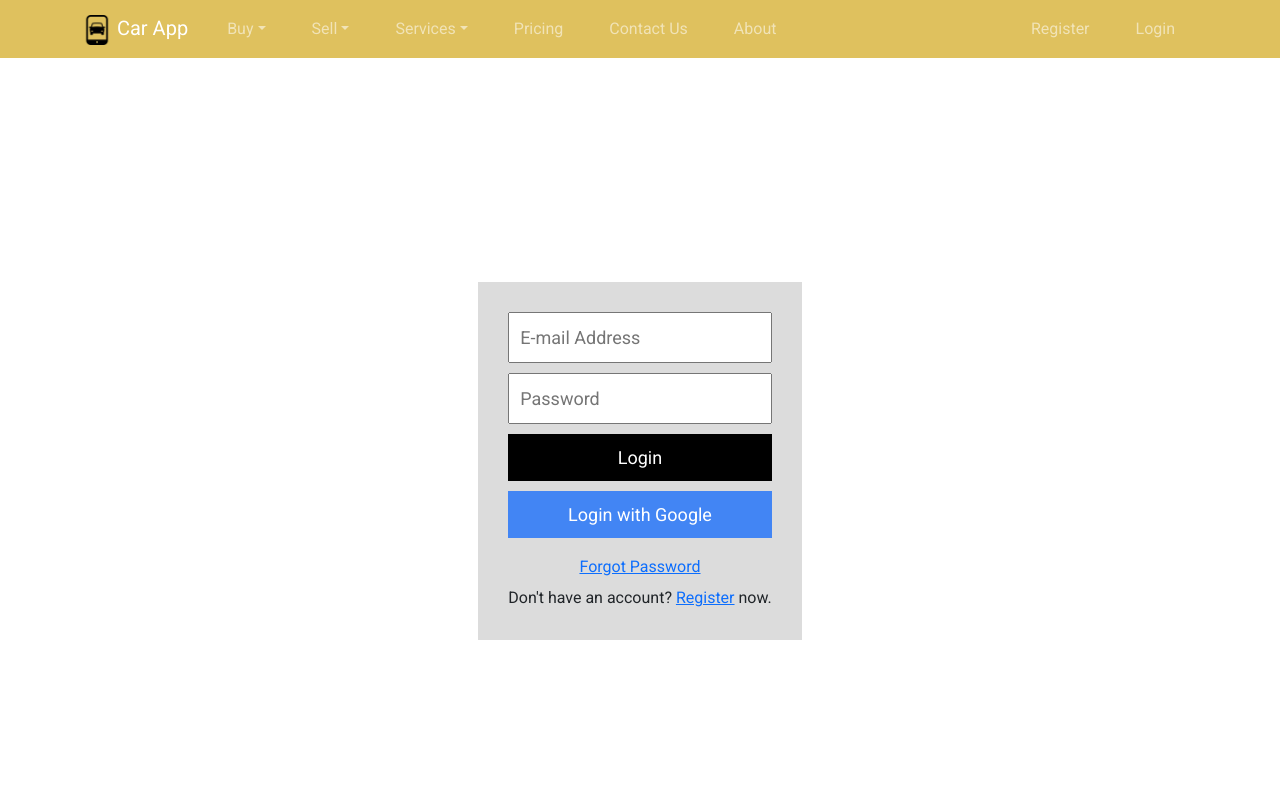
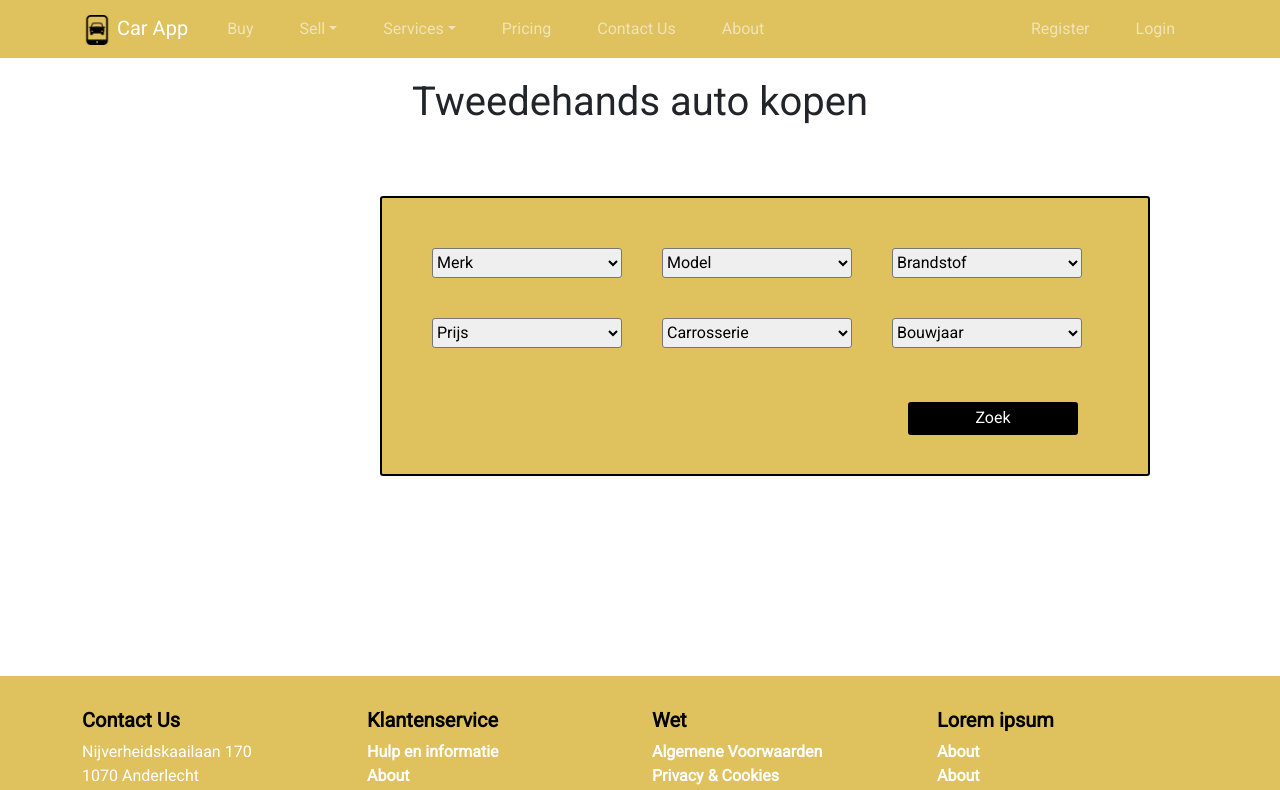
Before and after one commit to EHB-TI/web-app-acces-denied, a React (Create React App) app: page /buy in a window 1280 px wide. Shown: the top 790 px of the page. Built offline with nearby package versions, Linux system fonts and the light colour scheme; no server answers.

Commit message:
Added the search section for a car

```diff
--- a/src/App.js
+++ b/src/App.js
@@ -8,6 +8,7 @@ import Register from './pages/authentication/Register';
 import Reset from './pages/authentication/Reset';
 import Dashboard from './pages/Dashboard';
 import {auth} from './firebase/firebase';
+import SearchCar from './pages/SearchCar';
 
 function App() {
   const [user, setUser] = useState(null);
@@ -18,6 +19,7 @@ function App() {
   }, [])
 
   if(user != null)
+
     return (
       <Router>
         <NavBar bool={true}/>
@@ -25,14 +27,16 @@ function App() {
             <Route exact path="/reset" component={Reset} />
             <Route exact path="/dashboard" component={Dashboard} />
 
+            <Route path="/buy" component={SearchCar} />
             <Route path="/" component={Dashboard} />
+
         </Switch>
 
         <Footer/>
       </Router>
     );
 
-  else
+
   return (
     <Router>
       <NavBar bool={false}/>
@@ -40,7 +44,9 @@ function App() {
           <Route exact path="/register" component={Register} />
           <Route exact path="/reset" component={Reset} />
 
+          <Route path="/buy" component={SearchCar} />
           <Route path="/" component={Login} />
+
       </Switch>
       <Footer/>
     </Router>
--- a/src/components/NavBar.js
+++ b/src/components/NavBar.js
@@ -26,11 +26,7 @@ function NavBar(props)
         <Navbar.Toggle aria-controls="responsive-navbar-nav" />
           <Navbar.Collapse id="responsive-navbar-nav">
             <Nav className="me-auto">
-              <NavDropdown className="navlink" title="Buy" id="collasible-nav-dropdown">
-                <NavDropdown.Item className="navlink-Item" as={Link} to={"/buy/cars"}>Cars</NavDropdown.Item>
-                <NavDropdown.Item className="navlink-Item" bg="info" as={Link} to={"/buy/motorbikes"}>Motorbikes</NavDropdown.Item>
-                <NavDropdown.Item className="navlink-Item" as={Link} to={"/buy/vans"}>Vans</NavDropdown.Item>
-              </NavDropdown>
+            <Nav.Link className="navlink" as={Link} to={"/buy"}>Buy</Nav.Link>
 
               <NavDropdown className="navlink" title="Sell" >
                 <NavDropdown.Item className="navlink-Item" as={Link} to={"/sell"}>Publish your car</NavDropdown.Item>
--- /dev/null
+++ b/src/layout/SearchCar.css
@@ -0,0 +1,41 @@
+#TitelKoop{
+    text-align: center;
+    margin-top: 20px;
+}
+#KoopSection{
+    background-color: #dfc15e;
+    margin: 30px;
+    margin-left:   380px;
+    margin-top: 70px;
+    margin-bottom: 200px;
+    width: 770px;
+    height: 280px;
+    border: 2px solid black;
+    border-radius: 3px;
+    padding: 30px;
+
+}
+
+#KoopSection select{
+    width: 190px;
+    margin: 20px;
+    height: 30px;
+    border-radius: 3px;
+}
+
+#KoopSection button{
+    float: right;
+    margin-right: 40px;
+    width: 170px;
+    height: 33px;
+    margin-top: 10px;
+    border: 2px solid black;
+    border-radius: 3px;
+    background-color: black;
+    color: white;
+}
+
+#KoopSection button:hover{
+    background-color: #1c1c1c;
+
+}
--- /dev/null
+++ b/src/pages/SearchCar.js
@@ -0,0 +1,131 @@
+import React from 'react';
+import "../layout/SearchCar.css";
+
+function SearchCar() {
+    return (
+        <div>
+            <h1 id="TitelKoop">Tweedehands auto kopen</h1>
+
+<section id="KoopSection">
+
+
+
+<form action="/search" method="POST">
+
+
+<select name="merk" id="MerkKoop">
+    <option value="">Merk</option>
+    <optgroup label="Merk" id="optieGroupMerks">
+
+    </optgroup>
+
+</select>
+
+<select name="model" id="ModelKoop">
+<option value="">Model</option>
+<optgroup label="Model" id="optieGroupModels">
+
+    </optgroup>
+
+</select>
+
+<select name="brandstof" id="BrandstofKoop">
+<option value="">Brandstof</option>
+<optgroup label="Brandstof">
+        <option value="Benzine">Benzine</option>
+        <option value="Diesel">Diesel</option>
+        <option value="Elektrisch">Elektrisch</option>
+        <option value="Hybrid">Hybrid</option>
+        <option value="LPG">LPG</option>
+    </optgroup>
+
+</select>
+<br/>
+<select name="prijs" id="PrijsKoop">
+<option value="">Prijs</option>
+<optgroup label="Prijs">
+<option value="500">Tot 500 &euro;</option>
+<option value="1000">Tot 1000 &euro;</option>
+<option value="1500">Tot 1500 &euro;</option>
+<option value="2000">Tot 2000 &euro;</option>
+<option value="2500">Tot 2500 &euro;</option>
+<option value="3000">Tot 3000 &euro;</option>
+<option value="3500">Tot 3500 &euro;</option>
+<option value="4000">Tot 4000 &euro;</option>
+<option value="4500">Tot 4500 &euro;</option>
+<option value="5000">Tot 5000 &euro;</option>
+<option value="6000">Tot 6000 &euro;</option>
+<option value="7000">Tot 7000 &euro;</option>
+<option value="8000">Tot 8000 &euro;</option>
+<option value="9000">Tot 9000 &euro;</option>
+<option value="1000">Tot 10000 &euro;</option>
+<option value="20000">Tot 20000 &euro;</option>
+<option value="30000">Tot 30000 &euro;</option>
+<option value="40000">Tot 40000 &euro;</option>
+<option value="60000">Tot 60000 &euro;</option>
+<option value="80000">Tot 80000 &euro;</option>
+<option value="100000">Tot 100000 &euro;</option>
+
+</optgroup>
+
+</select>
+
+
+<select name="carrosserie" id="CarrosserieKoop">
+<option value="">Carrosserie</option>
+<optgroup label="Carrosserie">
+        <option value="Monospace">Monospace</option>
+        <option value="Break">Break</option>
+        <option value="Berline">Berline</option>
+        <option value="Stadsauto">Stadsauto</option>
+        <option value="Monovolume">Monovolume</option>
+        <option value="Cabriolet">Cabriolet</option>
+        <option value="Coupé">Coupé</option>
+        <option value="SUV of Terreinwagen">SUV of Terreinwagen</option>
+    </optgroup>
+
+</select>
+
+<select name="bouwjaar" id="BouwjaarKoop">
+<option value="">Bouwjaar</option>
+<option value="2000">2000</option>
+<option value="2001">2001</option>
+<option value="2002">2002</option>
+<option value="2003">2003</option>
+<option value="2004">2004</option>
+<option value="2005">2005</option>
+<option value="2005">2005</option>
+<option value="2006">2006</option>
+<option value="2007">2007</option>
+<option value="2008">2008</option>
+<option value="2009">2009</option>
+<option value="2010">2010</option>
+<option value="2011">2011</option>
+<option value="2012">2012</option>
+<option value="2013">2013</option>
+<option value="2014">2014</option>
+<option value="2015">2015</option>
+<option value="2016">2016</option>
+<option value="2017">2017</option>
+<option value="2018">2018</option>
+<option value="2019">2019</option>
+<option value="2020">2020</option>
+<option value="2021">2021</option>
+
+
+
+</select>
+<br/>
+<br/>
+
+
+<button type="submit">Zoek</button>
+</form>
+
+</section>
+
+        </div>
+    )
+}
+
+export default SearchCar;
```
